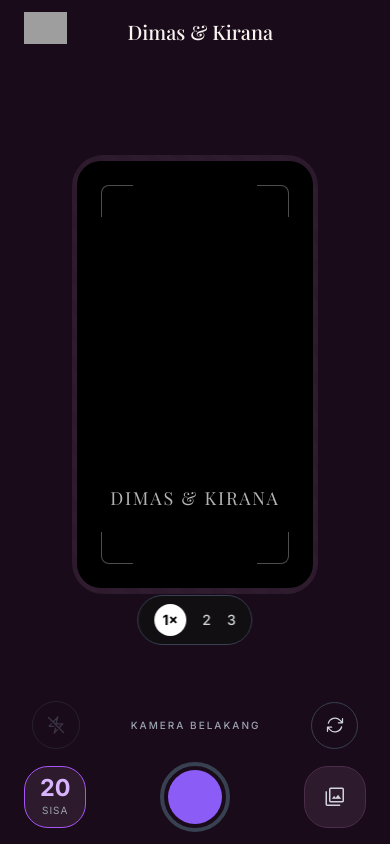
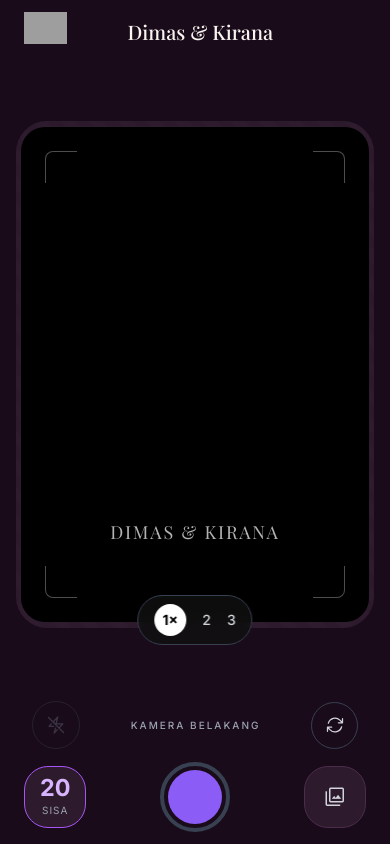
Before and after one commit to Aksaraa01/wedding, a Next.js app: page /welcome/1/camera in a window 390 px wide. Built offline with nearby package versions, Linux system fonts and the light colour scheme; no server answers; grey boxes are pictures that could not be loaded; a web font is replaced by a local one.

Commit message:
fix: camera frame width dynamic to phone width
- viewfinder w-[92vw] max-w-[380px] aspect-[9/16] max-h-[60dvh] (was max-h 52dvh*0.5625), so width scales with viewport width, proportional, fits 320-428

```diff
--- a/src/app/welcome/[token]/camera/page.tsx
+++ b/src/app/welcome/[token]/camera/page.tsx
@@ -224,7 +224,7 @@ export default function CameraPage({ params }: { params: Promise<{ token: string
       </header>
 
       <main className="w-full flex-1 min-h-0 my-[1vh] relative flex justify-center items-center">
-        <div className="w-full h-full max-h-[52dvh] max-[375px]:max-h-[48dvh] aspect-[9/16] max-w-[min(100%,52dvh*0.5625)] mx-auto rounded-[clamp(1.5rem,8vw,3rem)] p-[clamp(4px,1.5vw,8px)] shadow-inner relative overflow-hidden flex items-center justify-center" style={{ backgroundColor: "#2d1b2d" }}>
+        <div className="w-[92vw] max-w-[380px] aspect-[9/16] max-h-[60dvh] rounded-[clamp(1.5rem,8vw,3rem)] p-[clamp(4px,1.5vw,8px)] shadow-inner relative overflow-hidden flex items-center justify-center shrink-0" style={{ backgroundColor: "#2d1b2d" }}>
           <div className="absolute inset-0 opacity-20" style={{ backgroundImage: "repeating-linear-gradient(45deg, transparent, transparent 10px, rgba(255,255,255,0.05) 10px, rgba(255,255,255,0.05) 20px)" }}></div>
           <div className="w-full h-full rounded-[clamp(1.5rem,6vw,2.5rem)] border-3 overflow-hidden relative z-10 flex items-center justify-center" style={{ borderColor: "#d8b4fe", backgroundColor: "#000" }}>
             <video ref={videoRef} autoPlay playsInline muted className="w-full h-full object-cover" />
```
